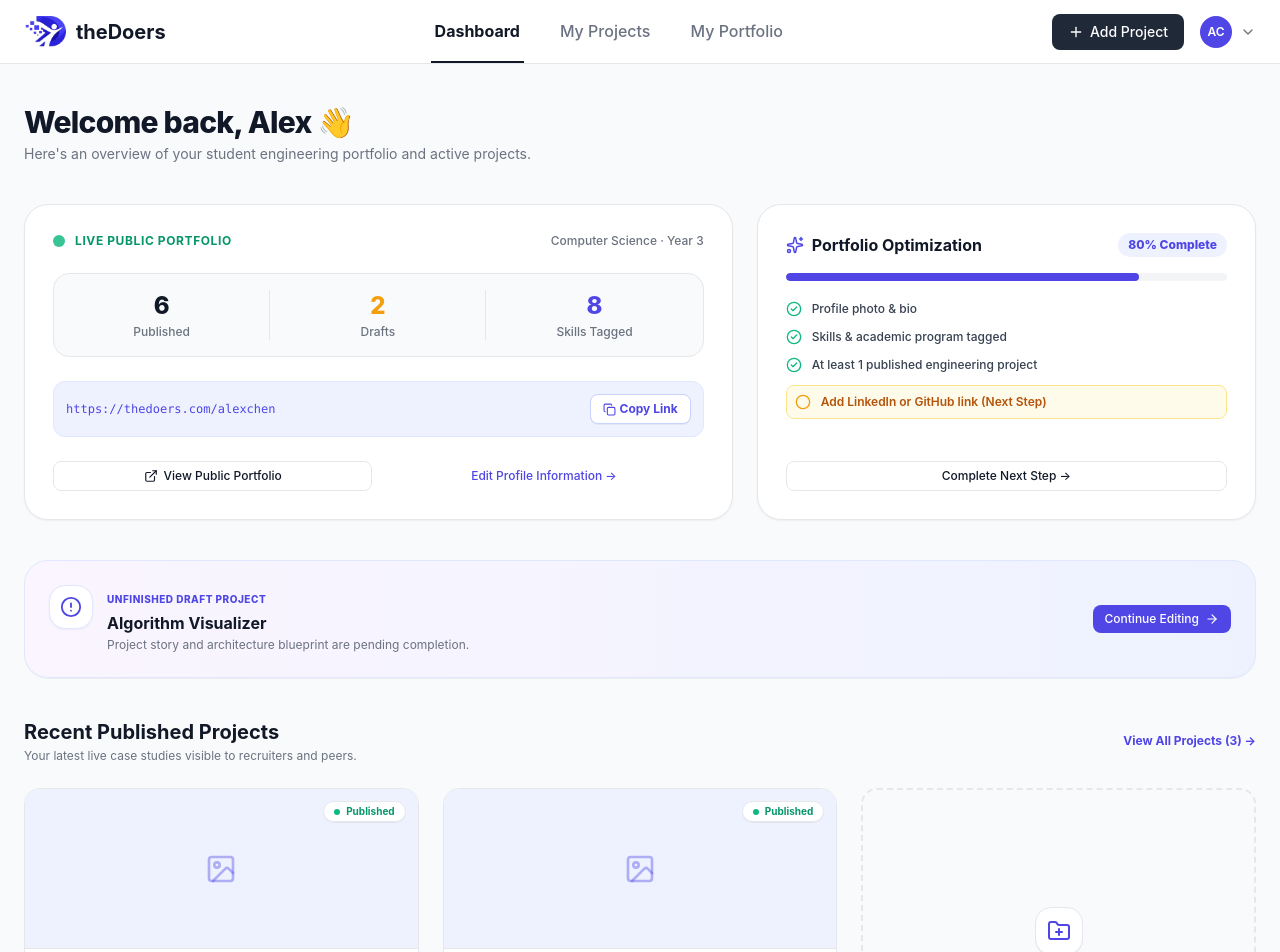
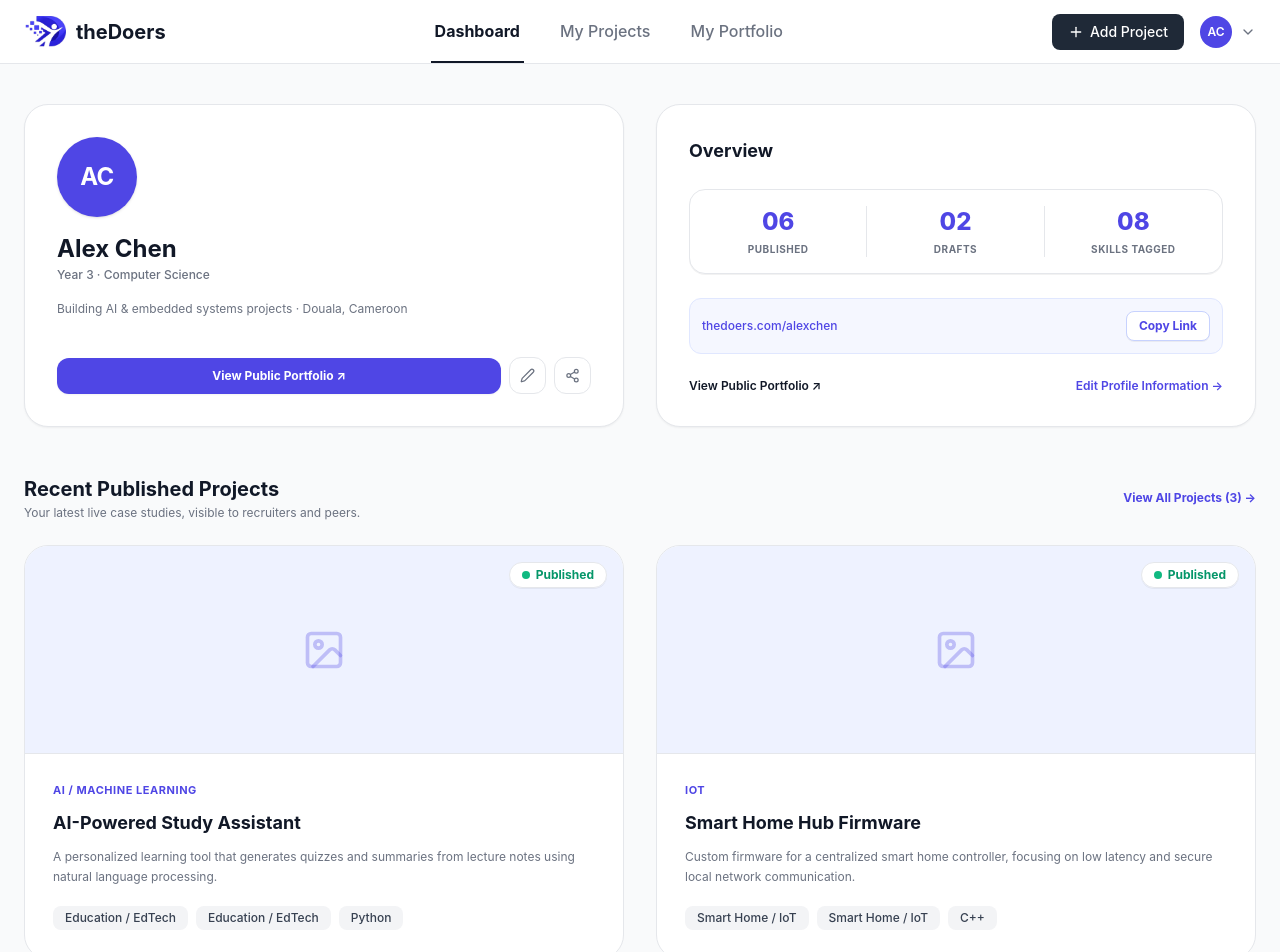
Before and after one commit to AroTech23/theDoers, a Next.js app: page /dashboard in a window 1280 px wide. Shown: the top 952 px of the page. Built offline with nearby package versions, Linux system fonts and the light colour scheme.

Commit message:
feat: redesign dashboard view to match provided screen mockup

```diff
--- a/app/dashboard/page.tsx
+++ b/app/dashboard/page.tsx
@@ -3,18 +3,14 @@
 import Link from 'next/link'
 import Badge from '@/components/ui/Badge'
 import Button from '@/components/ui/Button'
+import Avatar from '@/components/ui/Avatar'
 import {
-  CheckCircle2,
-  Circle,
-  Plus,
-  ArrowRight,
   ExternalLink,
   Copy,
   Check,
-  Sparkles,
-  AlertCircle,
-  Image as ImageIcon,
-  FolderPlus
+  Edit2,
+  Share2,
+  Image as ImageIcon
 } from 'lucide-react'
 import { MOCK_PROJECTS, MOCK_DOERS } from '@/lib/mockData'
 import { useState } from 'react'
@@ -26,12 +22,7 @@ export default function DashboardPage() {
   const publishedProjects = MOCK_PROJECTS.slice(0, 2).map((p) => ({
     ...p,
     status: 'Published',
-    market: 'Education / EdTech'
-  }))
-  const draftProjects = MOCK_PROJECTS.slice(2, 3).map((p) => ({
-    ...p,
-    status: 'Draft',
-    market: 'Smart Home / IoT'
+    market: p.id === 'p1' ? 'Education / EdTech' : 'Smart Home / IoT'
   }))
 
   const portfolioUrl = `thedoers.com/${currentDoer.username || 'alexchen'}`
@@ -44,208 +35,171 @@ export default function DashboardPage() {
 
   return (
     <div className="max-w-7xl mx-auto px-6 py-10 w-full flex flex-col gap-10">
-      {/* ── 1. GREETING & CONTEXT HEADER ── */}
-      <div>
-        <h1 className="text-3xl font-extrabold text-[#111827] tracking-tight">
-          Welcome back, {currentDoer.full_name.split(' ')[0]} 👋
-        </h1>
-        <p className="text-sm text-[#6B7280] mt-1">
-          Here&apos;s an overview of your student engineering portfolio and active projects.
-        </p>
-      </div>
 
-      {/* ── 2. TWO STRATEGIC SUMMARY CARDS ── */}
-      <div className="grid grid-cols-1 lg:grid-cols-12 gap-6">
+      {/* ── TOP SECTION: TWO CLEAN WHITE CARDS ── */}
+      <div className="grid grid-cols-1 md:grid-cols-2 gap-8 items-stretch">
 
-        {/* Left Card: Public Portfolio & Shareable Link (7 Cols) */}
-        <div className="lg:col-span-7 bg-white border border-[#E5E7EB] rounded-3xl p-7 shadow-xs flex flex-col justify-between">
-          <div>
-            <div className="flex items-center justify-between mb-6">
-              <div className="flex items-center gap-2.5">
-                <div className="w-3 h-3 rounded-full bg-[#10B981] animate-pulse"></div>
-                <span className="text-xs font-bold uppercase tracking-wider text-[#059669]">
-                  Live Public Portfolio
-                </span>
-              </div>
-              <span className="text-xs text-[#6B7280] font-medium">
-                {currentDoer.program} · {currentDoer.year}
-              </span>
+        {/* Left Card: Profile Snapshot */}
+        <div className="bg-white border border-[#E5E7EB] rounded-3xl p-8 shadow-xs flex flex-col justify-between">
+          <div className="flex flex-col gap-4">
+            {/* Avatar Circle */}
+            <div className="w-20 h-20 rounded-full bg-[#4F46E5] flex items-center justify-center text-white text-2xl font-bold tracking-tight shadow-sm">
+              AC
             </div>
 
-            {/* Metrics Row */}
-            <div className="grid grid-cols-3 divide-x divide-[#E5E7EB] bg-[#F9FAFB] border border-[#E5E7EB] rounded-2xl py-4 mb-6 text-center">
+            {/* Name & Academic info */}
+            <div>
+              <h2 className="text-2xl font-bold text-[#111827]">{currentDoer.full_name}</h2>
+              <p className="text-xs font-medium text-[#6B7280] mt-0.5">
+                {currentDoer.year} · {currentDoer.program}
+              </p>
+            </div>
+
+            {/* Short Bio / Location */}
+            <p className="text-xs text-[#6B7280] leading-relaxed">
+              Building AI &amp; embedded systems projects · Douala, Cameroon
+            </p>
+          </div>
+
+          {/* Action Buttons Row */}
+          <div className="flex items-center gap-2 pt-6 mt-2">
+            <Link
+              href={`/doers/${currentDoer.username || currentDoer.id}?from=dashboard`}
+              className="flex-1"
+            >
+              <button className="w-full inline-flex items-center justify-center gap-1.5 px-4 py-2.5 bg-[#4F46E5] hover:bg-[#4338CA] text-white rounded-xl text-xs font-bold transition-colors cursor-pointer shadow-xs">
+                View Public Portfolio ↗
+              </button>
+            </Link>
+
+            {/* Edit Button */}
+            <Link href="/dashboard/profile">
+              <button
+                title="Edit Profile"
+                className="p-2.5 bg-white hover:bg-[#F9FAFB] border border-[#E5E7EB] rounded-xl text-[#6B7280] hover:text-[#111827] transition-colors cursor-pointer"
+              >
+                <Edit2 size={15} />
+              </button>
+            </Link>
+
+            {/* Share / Export Button */}
+            <button
+              onClick={handleCopyLink}
+              title="Share Portfolio"
+              className="p-2.5 bg-white hover:bg-[#F9FAFB] border border-[#E5E7EB] rounded-xl text-[#6B7280] hover:text-[#111827] transition-colors cursor-pointer"
+            >
+              <Share2 size={15} />
+            </button>
+          </div>
+        </div>
+
+        {/* Right Card: Overview Metrics & Share Link */}
+        <div className="bg-white border border-[#E5E7EB] rounded-3xl p-8 shadow-xs flex flex-col justify-between">
+          <div>
+            <h2 className="text-lg font-bold text-[#111827] mb-6">Overview</h2>
+
+            {/* Metrics Box (06 PUBLISHED | 02 DRAFTS | 08 SKILLS TAGGED) */}
+            <div className="grid grid-cols-3 divide-x divide-[#E5E7EB] border border-[#E5E7EB] bg-white rounded-2xl py-4 mb-6 text-center shadow-2xs">
               <div className="px-2">
-                <div className="text-2xl font-extrabold text-[#111827]">6</div>
-                <div className="text-xs text-[#6B7280] font-medium mt-0.5">Published</div>
+                <div className="text-2xl font-extrabold text-[#4F46E5]">06</div>
+                <div className="text-[10px] font-bold tracking-wider text-[#6B7280] uppercase mt-1">
+                  Published
+                </div>
               </div>
               <div className="px-2">
-                <div className="text-2xl font-extrabold text-[#F59E0B]">2</div>
-                <div className="text-xs text-[#6B7280] font-medium mt-0.5">Drafts</div>
+                <div className="text-2xl font-extrabold text-[#4F46E5]">02</div>
+                <div className="text-[10px] font-bold tracking-wider text-[#6B7280] uppercase mt-1">
+                  Drafts
+                </div>
               </div>
               <div className="px-2">
-                <div className="text-2xl font-extrabold text-[#4F46E5]">{currentDoer.skills.length}</div>
-                <div className="text-xs text-[#6B7280] font-medium mt-0.5">Skills Tagged</div>
+                <div className="text-2xl font-extrabold text-[#4F46E5]">08</div>
+                <div className="text-[10px] font-bold tracking-wider text-[#6B7280] uppercase mt-1">
+                  Skills Tagged
+                </div>
               </div>
             </div>
 
             {/* Public Link Bar */}
-            <div className="p-3 bg-[#EEF2FF] border border-[#E0E7FF] rounded-xl flex items-center justify-between gap-3 mb-4">
-              <div className="flex items-center gap-2 overflow-hidden">
-                <span className="text-xs text-[#4F46E5] font-mono truncate font-medium">
-                  https://{portfolioUrl}
-                </span>
-              </div>
+            <div className="p-3 bg-[#EEF2FF]/60 border border-[#E0E7FF] rounded-xl flex items-center justify-between gap-3 mb-4">
+              <span className="text-xs text-[#4F46E5] font-medium truncate">
+                {portfolioUrl}
+              </span>
               <button
                 onClick={handleCopyLink}
                 className="shrink-0 inline-flex items-center gap-1 px-3 py-1.5 bg-white hover:bg-[#FAF5FF] text-xs font-bold text-[#4F46E5] border border-[#C7D2FE] rounded-lg transition-colors cursor-pointer shadow-2xs"
               >
-                {copied ? <Check size={13} className="text-[#059669]" /> : <Copy size={13} />}
-                {copied ? 'Copied!' : 'Copy Link'}
+                {copied ? <Check size={13} className="text-[#059669]" /> : null}
+                {copied ? 'Copied' : 'Copy Link'}
               </button>
             </div>
           </div>
 
-          <div className="flex items-center gap-3 pt-2">
+          {/* Bottom Context Links */}
+          <div className="flex items-center justify-between pt-2 text-xs font-semibold">
             <Link
               href={`/doers/${currentDoer.username || currentDoer.id}?from=dashboard`}
-              className="flex-1"
+              className="text-[#111827] hover:text-[#4F46E5] transition-colors inline-flex items-center gap-1"
             >
-              <Button variant="outline" size="sm" className="w-full gap-1.5 text-xs font-bold">
-                <ExternalLink size={14} /> View Public Portfolio
-              </Button>
+              View Public Portfolio ↗
             </Link>
-            <Link href="/dashboard/profile" className="flex-1">
-              <Button variant="ghost" size="sm" className="w-full text-xs font-bold text-[#4F46E5]">
-                Edit Profile Information →
-              </Button>
+            <Link
+              href="/dashboard/profile"
+              className="text-[#4F46E5] hover:text-[#3730A3] transition-colors"
+            >
+              Edit Profile Information →
             </Link>
           </div>
         </div>
 
-        {/* Right Card: Portfolio Setup / Optimization (5 Cols) */}
-        <div className="lg:col-span-5 bg-white border border-[#E5E7EB] rounded-3xl p-7 shadow-xs flex flex-col justify-between">
+      </div>
+
+      {/* ── BOTTOM SECTION: RECENT PUBLISHED PROJECTS ── */}
+      <div className="pt-2">
+        <div className="flex items-center justify-between mb-6">
           <div>
-            <div className="flex items-center justify-between mb-4">
-              <h2 className="text-base font-bold text-[#111827] flex items-center gap-2">
-                <Sparkles size={18} className="text-[#4F46E5]" /> Portfolio Optimization
-              </h2>
-              <span className="text-xs font-extrabold text-[#4F46E5] bg-[#EEF2FF] px-2.5 py-1 rounded-full">
-                80% Complete
-              </span>
-            </div>
-
-            {/* Progress Bar */}
-            <div className="w-full bg-[#F3F4F6] h-2 rounded-full overflow-hidden mb-5">
-              <div className="bg-[#4F46E5] h-full w-[80%] transition-all duration-500 rounded-full" />
-            </div>
-
-            {/* Checklist items */}
-            <ul className="space-y-3 mb-6">
-              <li className="flex items-center gap-2.5 text-xs text-[#374151] font-medium">
-                <CheckCircle2 size={16} className="text-[#10B981] shrink-0" />
-                <span>Profile photo &amp; bio</span>
-              </li>
-              <li className="flex items-center gap-2.5 text-xs text-[#374151] font-medium">
-                <CheckCircle2 size={16} className="text-[#10B981] shrink-0" />
-                <span>Skills &amp; academic program tagged</span>
-              </li>
-              <li className="flex items-center gap-2.5 text-xs text-[#374151] font-medium">
-                <CheckCircle2 size={16} className="text-[#10B981] shrink-0" />
-                <span>At least 1 published engineering project</span>
-              </li>
-              <li className="flex items-center gap-2.5 text-xs text-[#B45309] bg-[#FFFBEB] p-2 rounded-lg border border-[#FDE68A] font-semibold">
-                <Circle size={16} className="text-[#F59E0B] shrink-0" />
-                <span>Add LinkedIn or GitHub link (Next Step)</span>
-              </li>
-            </ul>
+            <h2 className="text-xl font-bold text-[#111827]">Recent Published Projects</h2>
+            <p className="text-xs text-[#6B7280] mt-0.5">
+              Your latest live case studies, visible to recruiters and peers.
+            </p>
           </div>
-
-          <Link href="/dashboard/profile" className="block w-full">
-            <Button variant="outline" size="sm" className="w-full text-xs font-bold">
-              Complete Next Step →
-            </Button>
+          <Link
+            href="/dashboard/projects"
+            className="text-xs font-bold text-[#4F46E5] hover:text-[#3730A3] transition-colors"
+          >
+            View All Projects (3) →
           </Link>
         </div>
 
-      </div>
-
-      {/* ── 3. ACTIONABLE ACTIVE DRAFTS SECTION ── */}
-      {draftProjects.length > 0 && (
-        <div className="bg-gradient-to-r from-[#FAF5FF] to-[#EEF2FF] border border-[#E0E7FF] rounded-3xl p-6 shadow-2xs">
-          <div className="flex flex-col sm:flex-row sm:items-center justify-between gap-4">
-            <div className="flex items-start gap-3.5">
-              <div className="p-2.5 bg-white text-[#4F46E5] rounded-2xl shadow-xs shrink-0 border border-[#E0E7FF]">
-                <AlertCircle size={22} />
-              </div>
-              <div>
-                <span className="text-[10px] font-extrabold uppercase tracking-wider text-[#4F46E5]">
-                  UNFINISHED DRAFT PROJECT
-                </span>
-                <h3 className="text-base font-bold text-[#111827] mt-0.5">
-                  {draftProjects[0].title}
-                </h3>
-                <p className="text-xs text-[#6B7280] mt-0.5">
-                  Project story and architecture blueprint are pending completion.
-                </p>
-              </div>
-            </div>
-
-            <div className="flex items-center gap-3 shrink-0">
-              <Link href={`/dashboard/projects/new?edit=${draftProjects[0].id}`}>
-                <Button variant="primary" size="sm" className="gap-1.5 text-xs">
-                  Continue Editing <ArrowRight size={14} />
-                </Button>
-              </Link>
-            </div>
-          </div>
-        </div>
-      )}
-
-      {/* ── 4. RECENT PUBLISHED PROJECTS ── */}
-      <div>
-        <div className="flex items-center justify-between mb-6">
-          <div>
-            <h2 className="text-xl font-bold text-[#111827]">Recent Published Projects</h2>
-            <p className="text-xs text-[#6B7280] mt-0.5">Your latest live case studies visible to recruiters and peers.</p>
-          </div>
-          <Link
-            href="/dashboard/projects"
-            className="text-xs font-bold text-[#4F46E5] hover:text-[#3730A3] transition-colors flex items-center gap-1"
-          >
-            View All Projects ({publishedProjects.length + draftProjects.length}) →
-          </Link>
-        </div>
-
-        {/* Project Cards Grid */}
-        <div className="grid grid-cols-1 md:grid-cols-3 gap-6">
-
-          {/* Published Project 1 */}
-          {publishedProjects.map((project, idx) => (
+        {/* 2-Column Grid Matching Wireframe Reference */}
+        <div className="grid grid-cols-1 md:grid-cols-2 gap-8">
+          {publishedProjects.map((project) => (
             <div
               key={project.id}
-              className="bg-white border border-[#E5E7EB] rounded-2xl overflow-hidden flex flex-col hover:shadow-md transition-shadow"
+              className="bg-white border border-[#E5E7EB] rounded-3xl overflow-hidden flex flex-col hover:shadow-md transition-shadow"
             >
               {/* Cover Image Area */}
-              <div className="w-full h-40 bg-[#EEF2FF] flex items-center justify-center border-b border-[#E5E7EB] relative">
-                <div className="text-[#4F46E5]/40">
-                  <ImageIcon size={32} />
+              <div className="w-full h-52 bg-[#EEF2FF] flex items-center justify-center border-b border-[#E5E7EB] relative">
+                <div className="text-[#4F46E5]/30">
+                  <ImageIcon size={44} />
                 </div>
-                <div className="absolute top-3 right-3">
-                  <span className="px-2.5 py-0.5 bg-white/95 backdrop-blur-sm rounded-full flex items-center gap-1.5 text-[10px] font-bold text-[#059669] shadow-2xs border border-[#E5E7EB]">
-                    <span className="w-1.5 h-1.5 rounded-full bg-[#10B981]"></span>
+                {/* Published Status Pill */}
+                <div className="absolute top-4 right-4">
+                  <span className="px-3 py-1 bg-white/95 backdrop-blur-sm rounded-full flex items-center gap-1.5 text-xs font-bold text-[#059669] shadow-2xs border border-[#E5E7EB]">
+                    <span className="w-2 h-2 rounded-full bg-[#10B981]"></span>
                     Published
                   </span>
                 </div>
               </div>
 
               {/* Card Body */}
-              <div className="p-5 flex-1 flex flex-col gap-2.5">
-                <span className="text-[10px] font-bold text-[#4F46E5] uppercase tracking-wider">
+              <div className="p-7 flex-1 flex flex-col gap-3">
+                <span className="text-[11px] font-bold text-[#4F46E5] uppercase tracking-wider">
                   {project.category}
                 </span>
 
                 <Link href={`/projects/${project.id}?from=dashboard`}>
-                  <h3 className="text-base font-bold text-[#111827] hover:text-[#4F46E5] transition-colors leading-snug">
+                  <h3 className="text-lg font-bold text-[#111827] hover:text-[#4F46E5] transition-colors leading-snug">
                     {project.title}
                   </h3>
                 </Link>
@@ -254,48 +208,26 @@ export default function DashboardPage() {
                   {project.description}
                 </p>
 
-                <div className="flex flex-wrap gap-1 pt-1">
-                  {project.tags?.slice(0, 3).map((tag: string) => (
-                    <Badge key={tag} label={tag} className="text-[10px]" />
+                {/* Tags */}
+                <div className="flex flex-wrap gap-2 pt-2">
+                  <Badge
+                    label={project.market}
+                    className="bg-[#F3F4F6] text-[#374151] text-xs font-medium px-3 py-1 rounded-lg"
+                  />
+                  {project.tags?.slice(0, 2).map((tag: string) => (
+                    <Badge
+                      key={tag}
+                      label={tag}
+                      className="bg-[#F3F4F6] text-[#374151] text-xs font-medium px-3 py-1 rounded-lg"
+                    />
                   ))}
-                </div>
-
-                <div className="mt-auto pt-3 border-t border-[#F3F4F6] flex items-center justify-between">
-                  <span className="text-[11px] text-[#9CA3AF]">Updated {idx + 2} days ago</span>
-                  <div className="flex items-center gap-2">
-                    <Link href={`/projects/${project.id}?from=dashboard`}>
-                      <Button variant="outline" size="sm" className="text-xs px-2.5 py-1">View</Button>
-                    </Link>
-                    <Link href={`/dashboard/projects/new?edit=${project.id}`}>
-                      <Button variant="ghost" size="sm" className="text-xs px-2.5 py-1 text-[#4F46E5]">Edit</Button>
-                    </Link>
-                  </div>
                 </div>
               </div>
             </div>
           ))}
-
-          {/* Quick Create Card (New Action Prompt) */}
-          <Link
-            href="/dashboard/projects/new"
-            className="group bg-[#F9FAFB] hover:bg-[#F3F4F6] border-2 border-dashed border-[#E5E7EB] hover:border-[#4F46E5] rounded-2xl p-6 flex flex-col items-center justify-center text-center transition-all cursor-pointer min-h-[280px]"
-          >
-            <div className="w-12 h-12 rounded-2xl bg-white border border-[#E5E7EB] group-hover:border-[#4F46E5] group-hover:scale-105 transition-all flex items-center justify-center text-[#4F46E5] mb-3 shadow-2xs">
-              <FolderPlus size={24} />
-            </div>
-            <h4 className="font-bold text-[#111827] text-sm group-hover:text-[#4F46E5] transition-colors">
-              Add Another Project
-            </h4>
-            <p className="text-xs text-[#6B7280] max-w-[200px] mt-1">
-              Document an engineering project, prototype, or research case study.
-            </p>
-            <span className="mt-4 inline-flex items-center gap-1 text-xs font-bold text-[#4F46E5]">
-              Start Project Wizard <ArrowRight size={12} />
-            </span>
-          </Link>
-
         </div>
       </div>
+
     </div>
   )
 }
```
